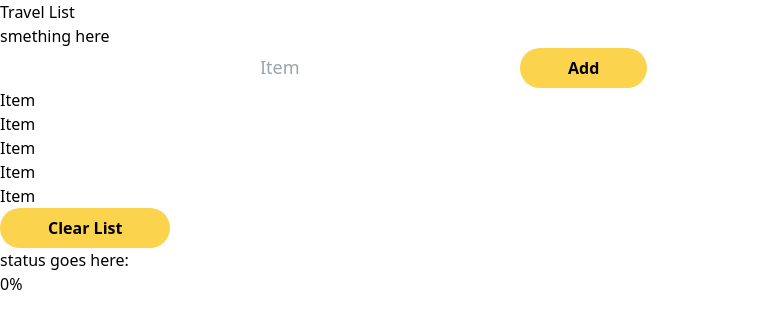
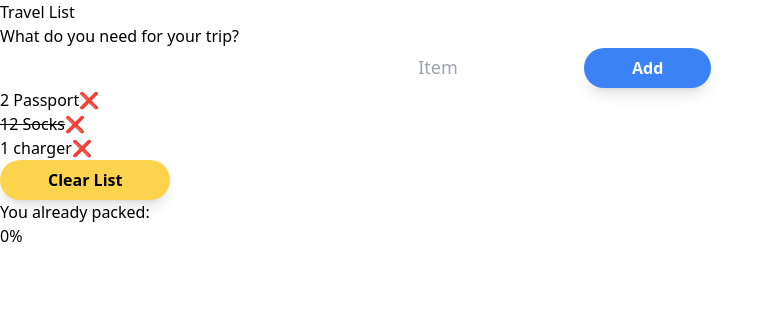
Before and after one commit to Retro-Markz/travel-list, a React (Vite) app: page / in a window 1280 px wide. Shown: the top 328 px of the page, without its empty margins (0-774 px from the left). Built offline with nearby package versions, Linux system fonts and the light colour scheme.

Commit message:
more style and build app

```diff
--- a/src/App.css
+++ b/src/App.css
@@ -1,5 +1,5 @@
 .primary-cta {
-  @apply bg-amber-300 py-2 px-12 rounded-full font-bold;
+  @apply bg-amber-300 py-2 px-12 rounded-full font-bold shadow-lg bottom-0;
 }
 
 .primary-cta:hover {
@@ -8,6 +8,14 @@
   background-color: rgb(253 230 138 / var(--tw-bg-opacity)) /* #fde68a */;
 }
 
+.secondary-cta {
+  @apply bg-blue-500 py-2 px-12 rounded-full font-bold text-white shadow-lg;
+}
+
 .input {
-  @apply text-lg rounded-full;
+  @apply text-lg rounded-full px-4;
 }
+
+.input::placeholder {
+  text-align: center;
+}
--- a/src/components/Form.jsx
+++ b/src/components/Form.jsx
@@ -1,10 +1,10 @@
 const Form = () => {
   return (
     <div className="flex p-8 items-center justify-center flex-col md:flex-row bg-amber-600 gap-2">
-      <p className="text-lg font-semibold">smething here</p>
+      <h3 className="text-lg font-semibold">What do you need for your trip?</h3>
       <input className="input" type="text" />
       <input className="input" type="text" placeholder="Item" />
-      <button className="primary-cta">Add</button>
+      <button className="secondary-cta">Add</button>
     </div>
   );
 };
--- /dev/null
+++ b/src/components/Item.jsx
@@ -0,0 +1,13 @@
+// eslint-disable-next-line react/prop-types
+const Item = ({ item }) => {
+  return (
+    <li className="text-center flex gap-4">
+      <span style={item.packed ? { textDecoration: "line-through" } : {}}>
+        {item.quantity} {item.description}
+      </span>
+      <button>❌</button>
+    </li>
+  );
+};
+
+export default Item;
--- a/src/components/PackingList.jsx
+++ b/src/components/PackingList.jsx
@@ -1,12 +1,33 @@
+import Item from "./Item";
+
+const items = [
+  {
+    id: 1,
+    description: "Passport",
+    quantity: 2,
+    packed: false,
+  },
+  {
+    id: 2,
+    description: "Socks",
+    quantity: 12,
+    packed: true,
+  },
+  {
+    id: 3,
+    description: "charger",
+    quantity: 1,
+    packed: false,
+  },
+];
+
 const PackingList = () => {
   return (
     <div className="flex flex-col justify-center items-center bg-amber-950 w-screen h-[50vh] gap-12">
       <ul className="list *:text-amber-200 *:text-2xl *:font-semibold gap-4">
-        <li>Item</li>
-        <li>Item</li>
-        <li>Item</li>
-        <li>Item</li>
-        <li>Item</li>
+        {items.map((item) => (
+          <Item item={item} />
+        ))}
       </ul>
 
       <button className="primary-cta">Clear List</button>
--- a/src/components/Stats.jsx
+++ b/src/components/Stats.jsx
@@ -1,10 +1,10 @@
 const Stats = () => {
   return (
-    <div className="bg-blue-500 flex font-semibold text-2xl justify-center items-center p-8 gap-4">
-      <p>status goes here:</p>
+    <footer className="bg-blue-500 flex font-semibold text-2xl justify-center items-center p-8 gap-4">
+      <p>You already packed:</p>
 
       <span>0%</span>
-    </div>
+    </footer>
   );
 };
 
```
